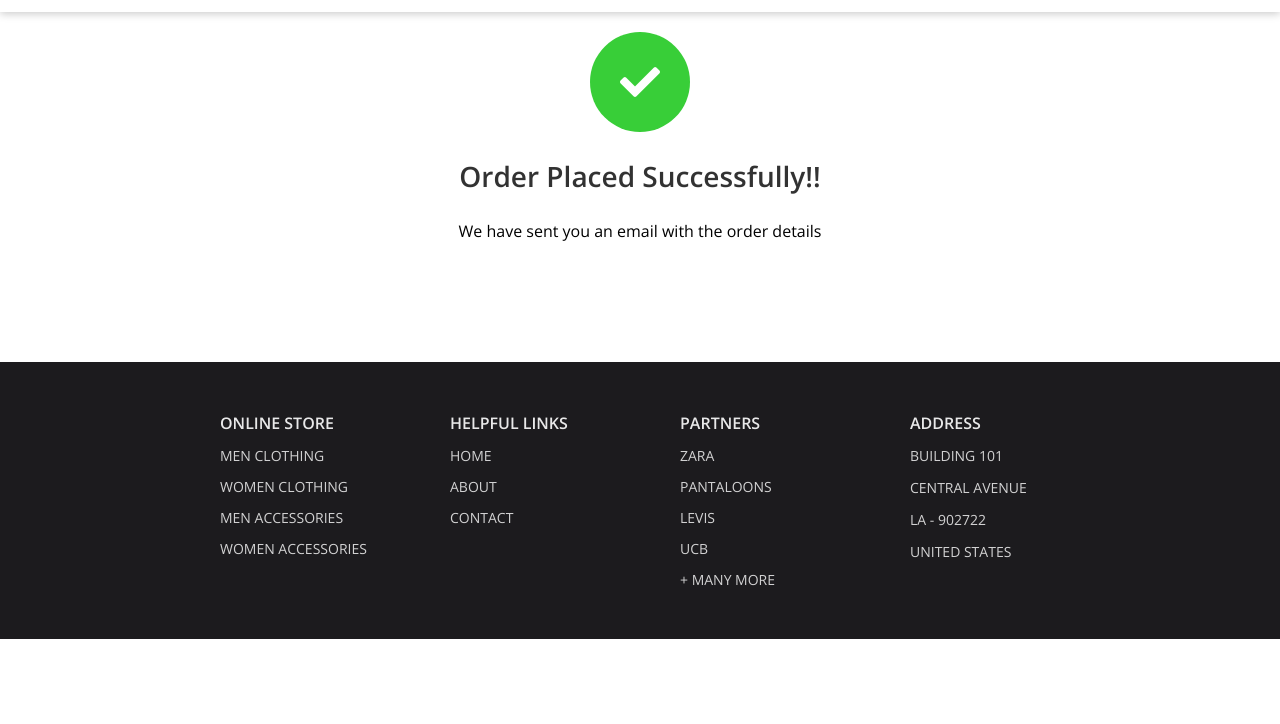
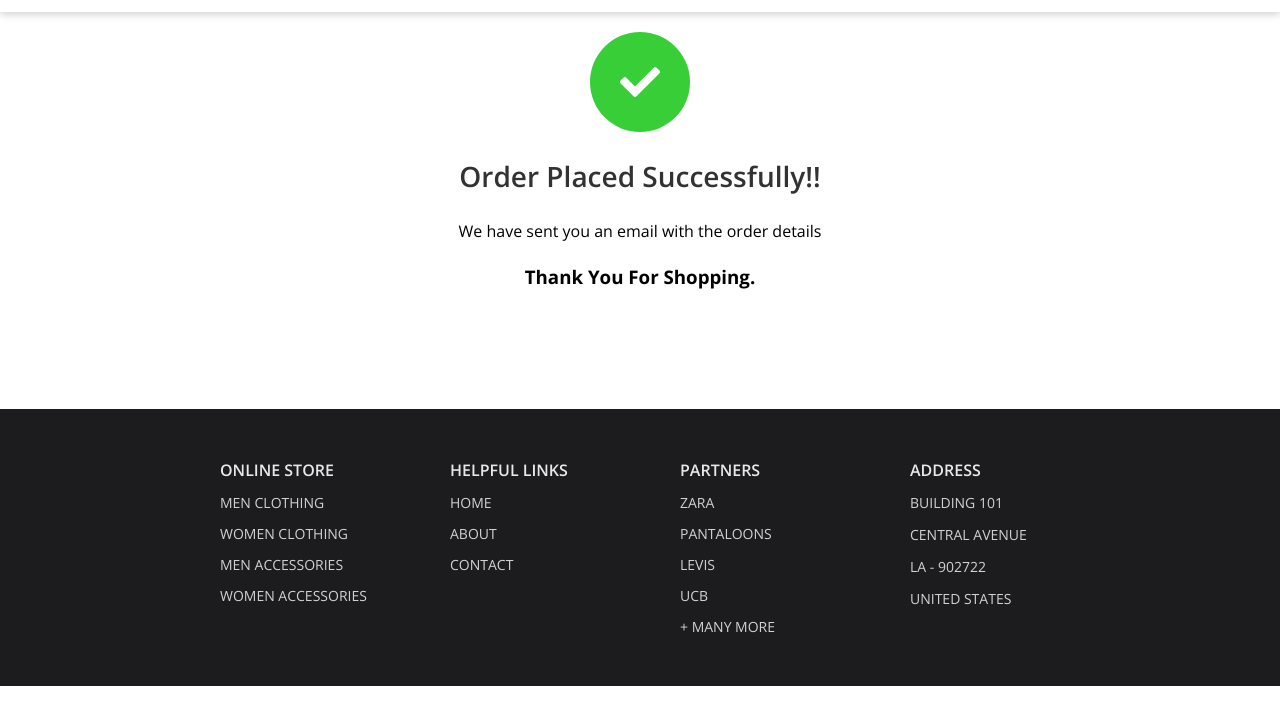
Before and after one commit to sanky2020/Javascript-Final-Project, a plain HTML site: page order.html in a window 1280 px wide. Shown: the part 68-792 px from the top of the page. Drawn offline with nearby package versions, Linux system fonts and the light colour scheme.

Commit message:
Update order.html

```diff
--- a/order.html
+++ b/order.html
@@ -47,7 +47,8 @@
     <section id="order">
         <div id="order-tick"><i class="fas fa-check"></i></div>
         <h2>Order Placed Successfully!!</h2>
-        <p>We have sent you an email with the order details</p>
+        <p>We have sent you an email with the order details</p><br>
+        <h3>Thank You For Shopping.</h3>
     </section>
     <footer>
         <div id="footer-wrapper">
```
